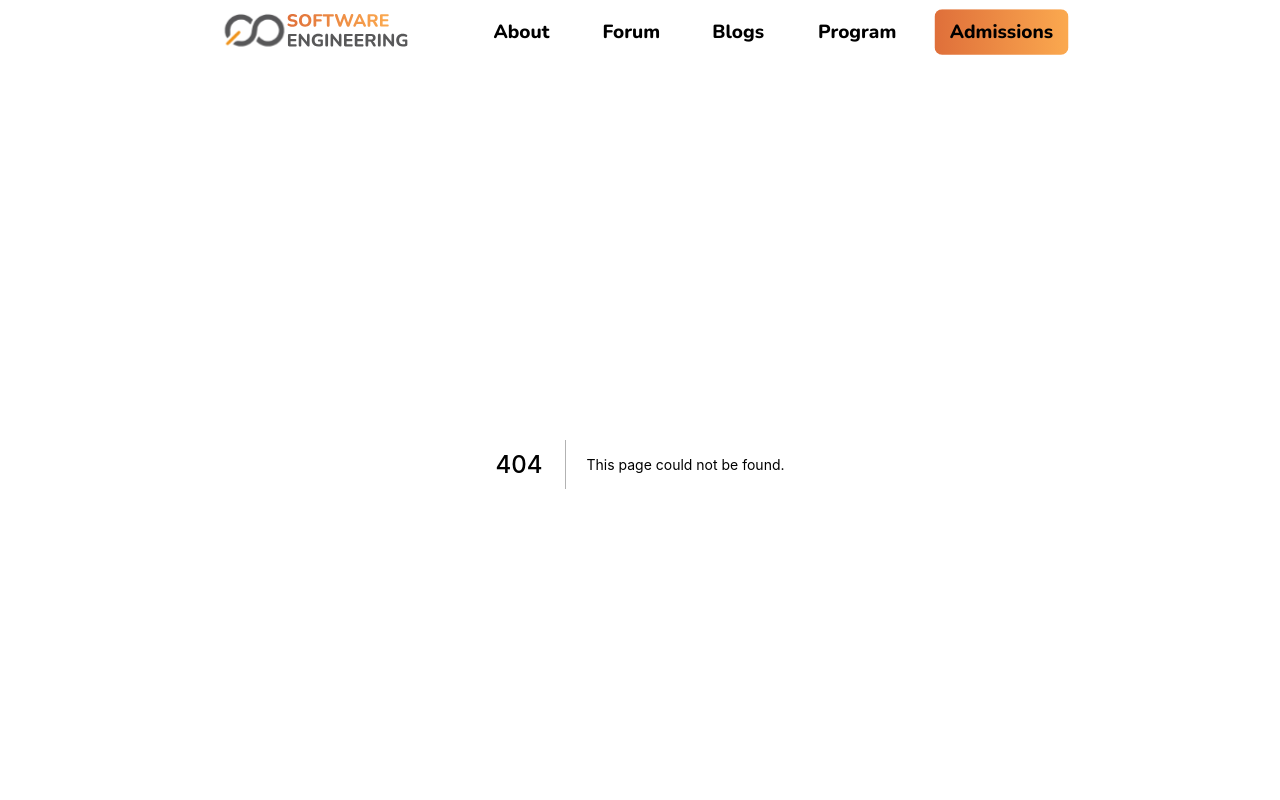
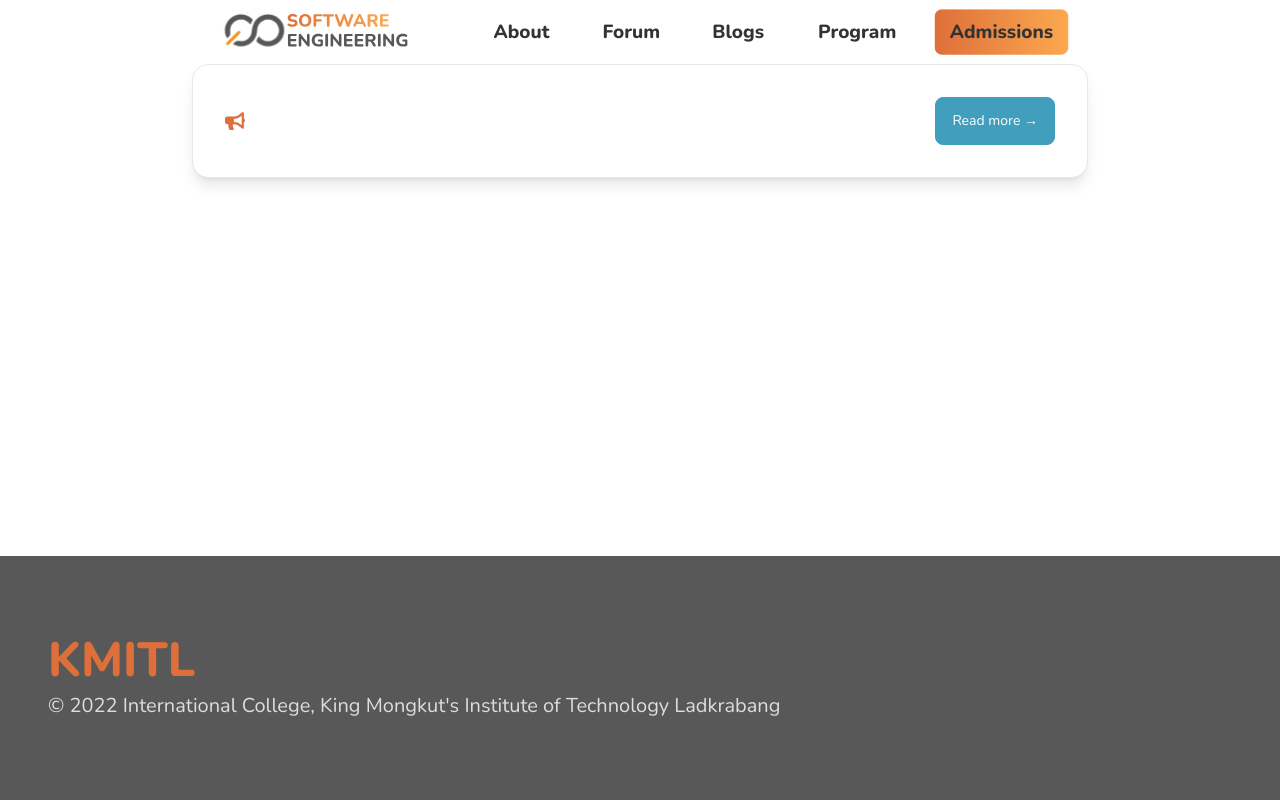
Before and after one commit to neneprm/SE-WEBSITE, a Next.js app in the folder client/: page /components/admission-card in a window 1280 px wide. Before the commit this address had no page. Shown: the top 800 px of the page. Built offline with nearby package versions, Linux system fonts and the light colour scheme.

Commit message:
Create admission card

```diff
--- /dev/null
+++ b/client/pages/components/admission-card.tsx
@@ -0,0 +1,33 @@
+import { FaBullhorn } from "react-icons/fa"
+import Link from "next/link"
+
+interface ICard {
+  title: string
+  link: string
+}
+
+const AdmissionCard: React.FunctionComponent<ICard> = ({ title, link }) => {
+  return (
+    <>
+      <div className="card min-w-full bg-base-100 card-bordered shadow-lg mb-4">
+        <div className="card-body flex md:flex-row justify-between">
+          <h3
+            className={`card-title text-sm sm:text-base md:text-lg lg:text-xl 2xl:text-2xl`}
+          >
+            <span>
+              <FaBullhorn className="text-primary" />
+            </span>
+            {title}
+          </h3>
+          <Link href={link}>
+            <button className="btn btn-link text-accent md:btn-accent md:text-base-100 md:no-underline md:hover:no-underline">
+              Read more →
+            </button>
+          </Link>
+        </div>
+      </div>
+    </>
+  )
+}
+
+export default AdmissionCard
```
